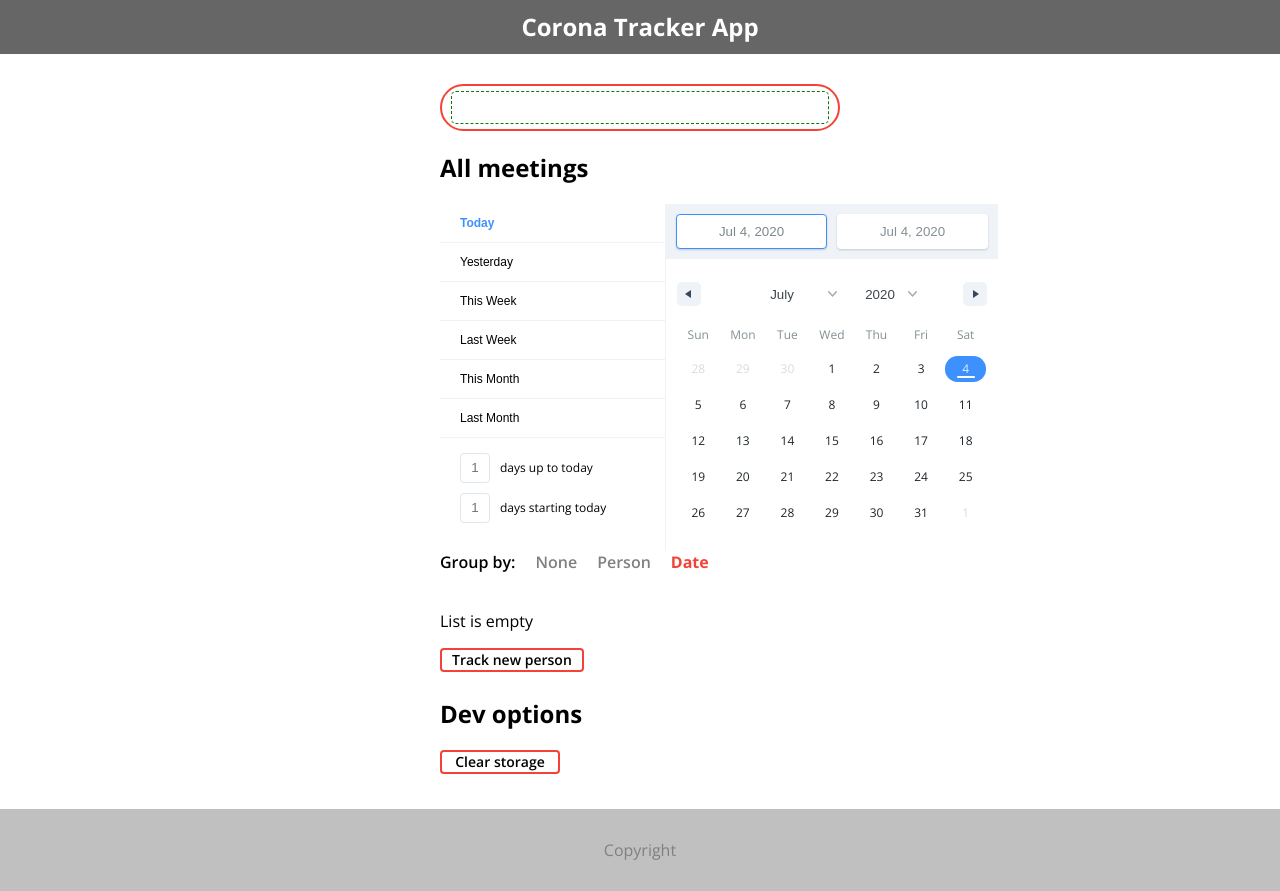
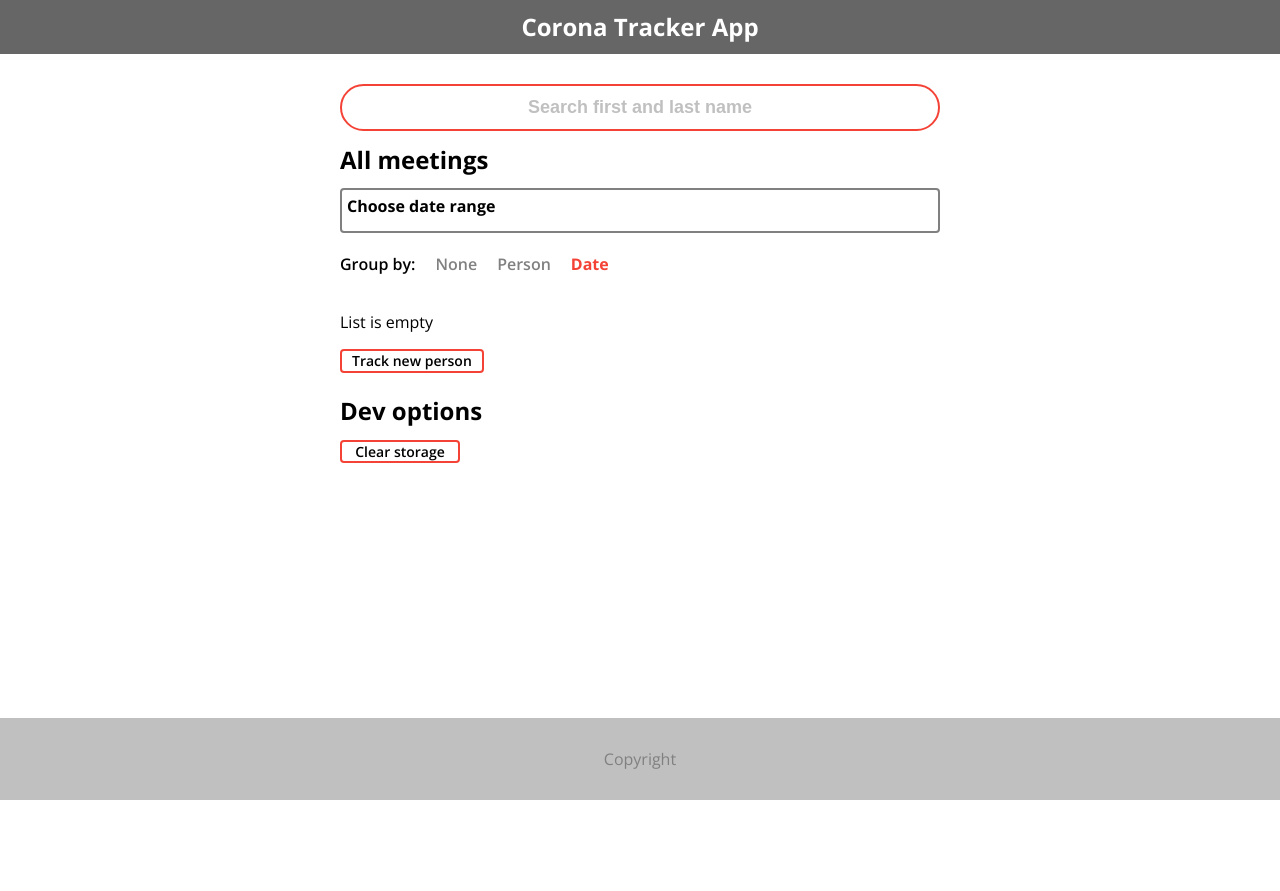
Before and after one commit to AleksandarAleksandar/corona-meeting-tracker, a React (Create React App) app: page / in a window 1280 px wide. After the commit the page ends 800 px from the top, so only its background shows below. Built offline with nearby package versions, Linux system fonts and the light colour scheme.

Commit message:
gui and ux improvment

```diff
--- a/public/static/css/style.css
+++ b/public/static/css/style.css
@@ -15,10 +15,23 @@ body {
   margin: 0px;
 }
 
+h2, h3, h4 {
+  margin: 0px;
+  margin-bottom: 0.5em;
+}
+
+h2 {
+  margin-top: 0.5em;
+}
+
+.clickable {
+  cursor: pointer;
+}
+
 .wrapper {
   margin-left: auto;
   margin-right: auto;
-  width: 400px;
+  width: 600px;
   min-width: 320px;
 }
 
@@ -251,7 +264,6 @@ label {
 }
 .search-form-box input {
   border: 0px;
-  outline: 1px dashed green;
   width: 100%;
   text-align: center;
   font-size: 18px;
@@ -303,6 +315,20 @@ label {
   cursor: default;
 }
 
+.date-filter {
+  border: 2px solid gray;
+  border-radius: 4px;
+  padding: 5px;
+  margin-bottom: 20px;
+}
+.date-filter .collapsible {
+  display: none;
+}
+.date-filter .collapsible.show {
+  display: block;
+}
+
+
 /* ITEMS */
 
 .items-group {
@@ -310,7 +336,6 @@ label {
   padding-top: 5px;
     margin-bottom: 20px;
 }
-
 .item {
   margin-bottom: 10px;
 }
--- a/src/components/Results.js
+++ b/src/components/Results.js
@@ -16,8 +16,9 @@ class Results extends React.Component {
     this.state = ({
       makeGroups: true,
       groupByPerson: false,
-      startDate: new Date(),
-      endDate: new Date()
+      startDate: null,
+      endDate: new Date(),
+      showDatePicker: false
     })
     this.handleSelect = this.handleSelect.bind(this);
   }
@@ -44,12 +45,17 @@ class Results extends React.Component {
       meetings = [];
     }
 
-  // filtering by search query
+    // filtering by search query
     let meetingsFilteredByString = search(meetings, props.searchQuerry);
     // filtering by date range
     let meetingsFilteredByDateRange = filterByDate(meetings, this.state.startDate, this.state.endDate);
+    // filtering finished
+    let meetingsFiltered = meetingsFilteredByDateRange;
+
     // grouping
-    let meetingGroupsObj = groupBy(meetingsFilteredByDateRange, this.state.groupByPerson);
+    let meetingGroupsObj = groupBy(meetingsFiltered, this.state.groupByPerson);
+
+
 
     // PRESENTATION
 
@@ -67,7 +73,7 @@ class Results extends React.Component {
 
     } else {
       // simple items rendering without groups
-      jsx = meetingsFilteredByString.map((item, index) => {
+      jsx = meetingsFiltered.map((item, index) => {
         return (
           <MeetingItem key={index} meeting={item} />
         );
@@ -76,7 +82,7 @@ class Results extends React.Component {
     }
 
 
-    if (meetingsFilteredByString.length === 0) {
+    if (meetingsFiltered.length === 0) {
       jsx = (
         <p>List is empty</p>
       )
@@ -115,13 +121,32 @@ class Results extends React.Component {
       dateDisplayFormat: 'yyyy-MM-dd'
     }
 
+    let clDateRange = 'collapsible';
+    if (this.state.showDatePicker) {
+      clDateRange += ' show';
+    }
+
     return (
       <div className="section-results">
         <h2>{jsxTitle}</h2>
-        <DateRangePicker
-          ranges={[selectionRange]}
-          onChange={this.handleSelect}
-        />
+        <div className="date-filter">
+          <h4
+            className="clickable"
+            onClick={() => {
+              if (this.state.showDatePicker) {
+                this.setState({ showDatePicker: false })
+              } else {
+                this.setState({ showDatePicker: true })
+              }
+            }}
+          >Choose date range</h4>
+          <div className={clDateRange}>
+            <DateRangePicker
+              ranges={[selectionRange]}
+              onChange={this.handleSelect}
+            />
+          </div>
+        </div>
         <div className="filter">
           <div className="title">Group by:</div>
           <div
--- a/src/components/SearchForm.js
+++ b/src/components/SearchForm.js
@@ -41,6 +41,7 @@ class SearchForm extends React.Component {
         <input
           type="text"
           name="search"
+          placeholder="Search first and last name"
           value={this.state.search}
           onChange={this._handleSearchChange}
         />
```
